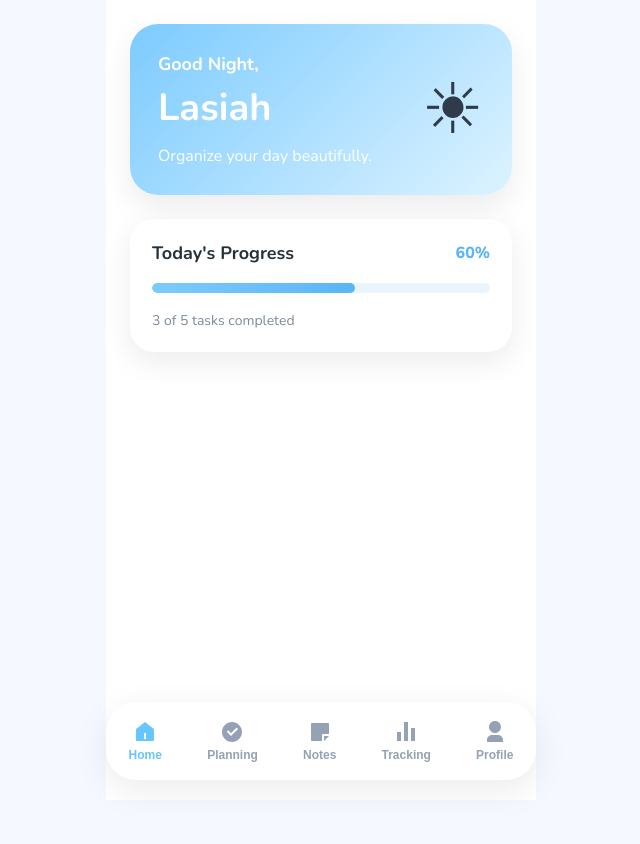
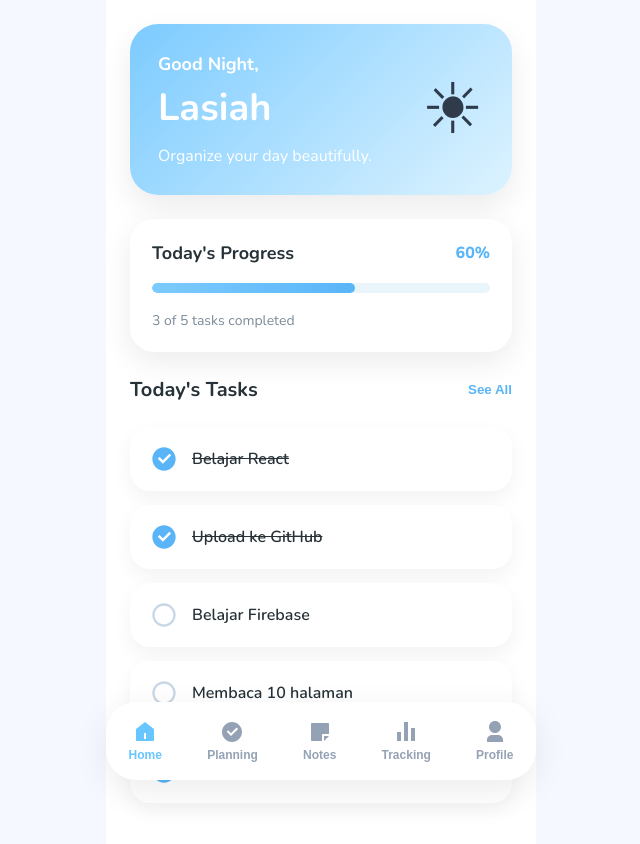
Before and after one commit to lasiah07/daily-planner, a React (Vite) app: page / in a window 1280 px wide. Shown: the top 844 px of the page, without its empty margins (319-959 px from the left). Before the commit the page ends 800 px from the top, so only its background shows below. Built offline with nearby package versions, Linux system fonts and the light colour scheme.

Commit message:
feat: add home dashboard with greeting, progress, and task list

```diff
--- /dev/null
+++ b/src/components/TaskCard/TaskCard.css
@@ -0,0 +1,44 @@
+.task-card {
+  background: white;
+  margin: 14px 24px;
+  padding: 18px 20px;
+  border-radius: 20px;
+  display: flex;
+  align-items: center;
+  gap: 14px;
+  box-shadow: 0 8px 20px rgba(0, 0, 0, .05);
+  transition: .3s;
+}
+
+.task-card:hover {
+  transform: translateY(-2px);
+}
+
+.task-check {
+  border: none;
+  background: transparent;
+  cursor: pointer;
+  display: flex;
+  align-items: center;
+}
+
+.checked {
+  font-size: 28px;
+  color: #59B5F8;
+}
+
+.unchecked {
+  font-size: 28px;
+  color: #C7D7E6;
+}
+
+.task-card span {
+  font-size: 16px;
+  color: #263238;
+  font-weight: 600;
+}
+
+.completed {
+  text-decoration: line-through;
+  color: #9AA8B5;
+}
--- /dev/null
+++ b/src/components/TaskCard/TaskCard.jsx
@@ -0,0 +1,22 @@
+import "./TaskCard.css";
+import { RiCheckboxCircleFill, RiCheckboxBlankCircleLine } from "react-icons/ri";
+
+function TaskCard({ title, completed }) {
+  return (
+    <div className="task-card">
+      <button className="task-check">
+        {completed ? (
+          <RiCheckboxCircleFill className="checked" />
+        ) : (
+          <RiCheckboxBlankCircleLine className="unchecked" />
+        )}
+      </button>
+
+      <span className={completed ? "completed" : ""}>
+        {title}
+      </span>
+    </div>
+  );
+}
+
+export default TaskCard;
--- /dev/null
+++ b/src/components/TaskList/TaskList.css
@@ -0,0 +1,19 @@
+.task-header {
+  margin: 24px;
+  display: flex;
+  justify-content: space-between;
+  align-items: center;
+}
+
+.task-header h2 {
+  font-size: 20px;
+  color: #263238;
+}
+
+.task-header button {
+  border: none;
+  background: none;
+  color: #59B5F8;
+  font-weight: 700;
+  cursor: pointer;
+}
--- /dev/null
+++ b/src/components/TaskList/TaskList.jsx
@@ -0,0 +1,25 @@
+import "./TaskList.css";
+import TaskCard from "../TaskCard/TaskCard";
+
+function TaskList({ tasks }) {
+  return (
+    <section className="task-list">
+
+      <div className="task-header">
+        <h2>Today's Tasks</h2>
+        <button>See All</button>
+      </div>
+
+      {tasks.map((task) => (
+        <TaskCard
+          key={task.id}
+          title={task.title}
+          completed={task.completed}
+        />
+      ))}
+
+    </section>
+  );
+}
+
+export default TaskList;
--- a/src/data/dummyData.js
+++ b/src/data/dummyData.js
@@ -1,11 +1,7 @@
 export const user = {
+  id: 1,
   name: "Lasiah",
   quote: "Organize your day beautifully.",
-};
-
-export const progress = {
-  completed: 3,
-  total: 5,
 };
 
 export const tasks = [
--- a/src/pages/Home/Home.jsx
+++ b/src/pages/Home/Home.jsx
@@ -2,26 +2,30 @@ import "./Home.css";
 
 import GreetingCard from "../../components/GreetingCard/GreetingCard";
 import ProgressCard from "../../components/ProgressCard/ProgressCard";
+import TaskList from "../../components/TaskList/TaskList";
 import BottomNavigation from "../../components/BottomNavigation/BottomNavigation";
 
-import { user, progress } from "../../data/dummyData";
+import { user, tasks } from "../../data/dummyData";
 
 function Home() {
+  const completedTasks = tasks.filter(task => task.completed).length;
+  const totalTasks = tasks.length;
+
   return (
     <div className="home">
-
       <GreetingCard
         name={user.name}
         quote={user.quote}
       />
 
       <ProgressCard
-        completed={progress.completed}
-        total={progress.total}
+        completed={completedTasks}
+        total={totalTasks}
       />
 
+      <TaskList tasks={tasks} />
+
       <BottomNavigation />
-
     </div>
   );
 }
```
